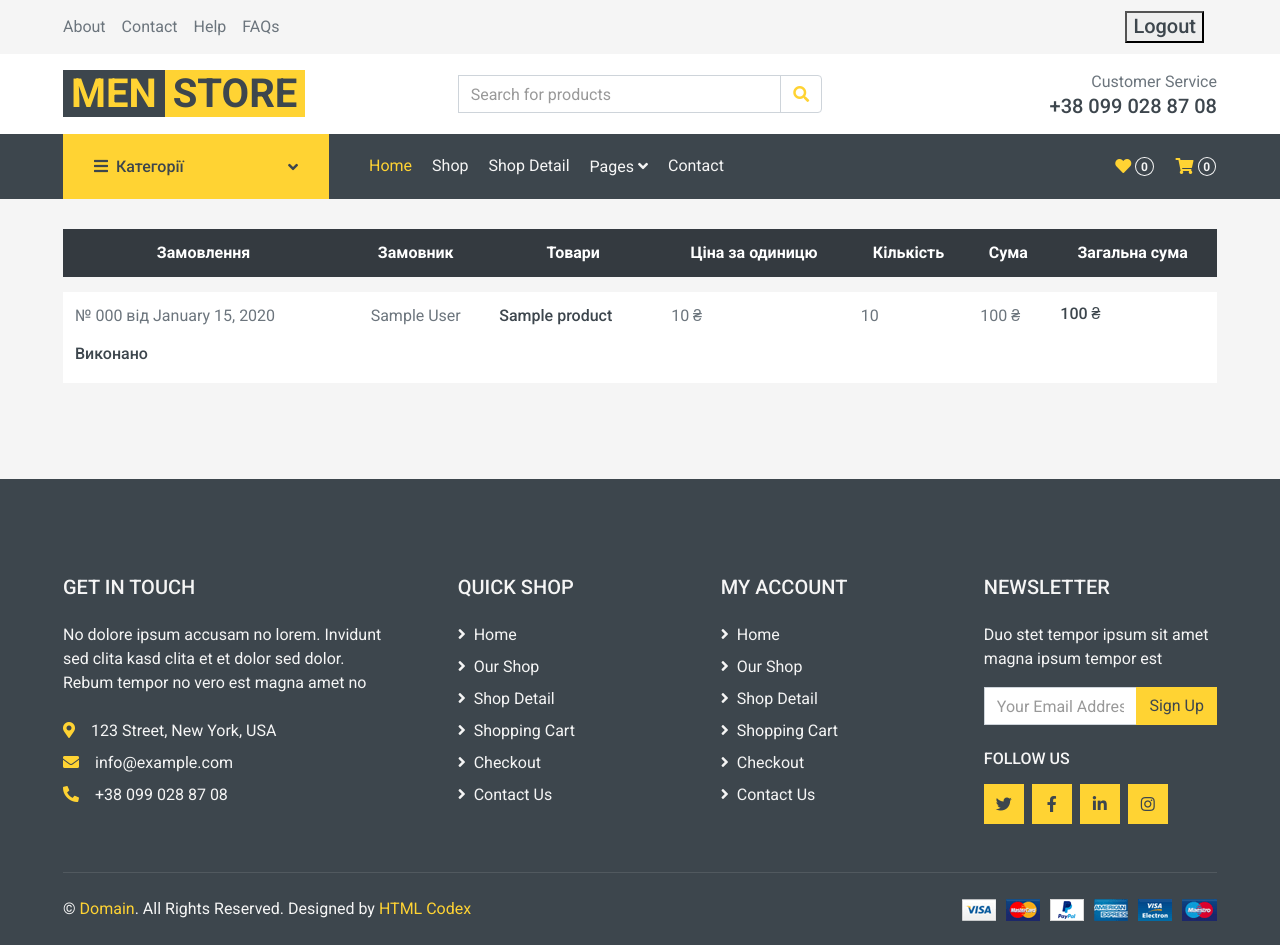
After one commit to StanislavSapal/Internet-shop, a Django app: page /orders/ in a window 1280 px wide. The commit adds this page. Run offline with Django 4.2, Linux system fonts and the light colour scheme; a user stored in the database is signed in; tables that the repository leaves empty hold one stand-in row (values such as "Sample post"); some libraries are stand-ins or nearby versions.

Commit message:
dashboard page created

```diff
--- a/menstoreproject/menstoreproject/templates/inc/_navbar.html
+++ b/menstoreproject/menstoreproject/templates/inc/_navbar.html
@@ -29,13 +29,14 @@
                 <div class="collapse navbar-collapse justify-content-between" id="navbarCollapse">
                     <div class="navbar-nav mr-auto py-0">
                         <a href="{% url 'home' %}" class="nav-item nav-link active">Home</a>
-                        <a href="products" class="nav-item nav-link">Shop</a>
+                        <a href="{% url 'list_of_products' %}" class="nav-item nav-link">Shop</a>
                         <a href="detail.html" class="nav-item nav-link">Shop Detail</a>
                         <div class="nav-item dropdown">
                             <a href="#" class="nav-link dropdown-toggle" data-toggle="dropdown">Pages <i
                                     class="fa fa-angle-down mt-1"></i></a>
                             <div class="dropdown-menu bg-primary rounded-0 border-0 m-0">
                                 <a href="{% url 'cart' %}" class="dropdown-item">Shopping Cart</a>
+                                <a href="{% url 'orders' %}" class="dropdown-item">My Orders</a>
                             </div>
                         </div>
                         <a href="contact.html" class="nav-item nav-link">Contact</a>
--- /dev/null
+++ b/menstoreproject/menstoreproject/templates/order/user_orders.html
@@ -0,0 +1,66 @@
+{% extends 'base.html' %}
+
+{% block title %}
+Архів замовлень {{ block.super }}
+{% endblock %}
+
+
+{% block content %}
+<div class="container-fluid">
+    <div class="row px-xl-5">
+        <div class="col-lg-12 table-responsive mb-5">
+            <table class="table table-light table-borderless table-hover text-center mb-0">
+                <thead class="thead-dark">
+                <tr>
+                    <th>Замовлення</th>
+                    <th>Замовник</th>
+                    <th>Товари</th>
+                    <th>Ціна за одиницю</th>
+                    <th>Кількість</th>
+                    <th>Сума</th>
+                    <th>Загальна сума</th>
+                </tr>
+                </thead>
+                <tbody class="align-middle">
+                {% for order in orders %}
+                <tr>
+                    <td class="align-left">
+                        <p align="left">№ {{ order.order_number }} від {{ order.created|date:"F d, Y" }}</p>
+                        <h6 align="left">{{ order.status }}</h6>
+                    </td>
+                    <td class="align-left">{{ order.first_name }} {{ order.last_name }}</td>
+                    <td class="align-left">
+                        {% for item in order.cart.cartitem_set.all %}
+                        <p align="left">
+                            <a class="h6 text-decoration-none text-truncate"
+                               href="{{ item.product.get_absolute_url }}">{{ item.product|truncatechars_html:35 }}
+                            </a>
+                        </p>
+                        {% endfor %}
+                    </td>
+                    <td class="align-left">
+                        {% for item in order.cart.cartitem_set.all %}
+                        <p align="left">{{ item.product.price }} ₴</p>
+                        {% endfor %}
+                    </td>
+                    <td class="align-left">
+                        {% for item in order.cart.cartitem_set.all %}
+                        <p align="left">{{ item.quantity }}</p>
+                        {% endfor %}
+                    </td>
+                    <td class="align-left">
+                        {% for item in order.cart.cartitem_set.all %}
+                        <p align="left">{{ item.total_item_price }} ₴</p>
+                        {% endfor %}
+                    </td>
+                    <td class="align-left">
+                        <h6 align="left">{{ order.cart.total_cart_sum.price_total }} ₴</h6>
+                    </td>
+                </tr>
+                {% endfor %}
+                </tbody>
+            </table>
+        </div>
+    </div>
+</div>
+{% endblock %}
--- a/menstoreproject/order/admin.py
+++ b/menstoreproject/order/admin.py
@@ -4,4 +4,5 @@ from .models import *
 
 @admin.register(Order)
 class OrderAdmin(admin.ModelAdmin):
-    list_display = ('id', 'cart', 'first_name', 'last_name', 'phone', 'email', 'town', 'region', 'address',)
+    list_display = ('id', 'cart', 'first_name', 'last_name', 'phone', 'email', 'town', 'region', 'address',
+                    'order_number', 'status')
--- a/menstoreproject/order/models.py
+++ b/menstoreproject/order/models.py
@@ -1,8 +1,20 @@
 from django.db import models
 from menstoreproject.models import TimeStampedModel
+import random
+
+
+def generate_order_number():
+    nums = [random.randint(0, 9) for _ in range(9)]
+    order_number = '{}{}{} {}{}{} {}{}{}'.format(*nums)
+    return order_number
 
 
 class Order(TimeStampedModel):
+    class StatusChoices(models.TextChoices):
+        DONE = 'Виконано'
+        IN_PROGRESS = 'Виконується'
+        CANCELLED = 'Скасовано'
+
     cart = models.ForeignKey('cart.Cart', on_delete=models.CASCADE)
     first_name = models.CharField(max_length=50)
     last_name = models.CharField(max_length=50)
@@ -11,3 +23,11 @@ class Order(TimeStampedModel):
     region = models.CharField(max_length=250)
     address = models.CharField(max_length=250)
     email = models.EmailField(blank=True)
+    order_number = models.CharField(max_length=11, unique=True)
+    status = models.CharField(max_length=11, choices=StatusChoices.choices, default=StatusChoices.IN_PROGRESS)
+    comment = models.TextField(blank=True, null=True, max_length=500)
+
+    def save(self, *args, **kwargs):
+        if not self.order_number:
+            self.order_number = generate_order_number()
+        super(Order, self).save(*args, **kwargs)
--- a/menstoreproject/order/urls.py
+++ b/menstoreproject/order/urls.py
@@ -4,4 +4,5 @@ from .views import *
 urlpatterns = [
     path('checkout/', OrderConfirmationView.as_view(), name='checkout'),
     path('checkout/success/', successful_order_page_view, name='successful_order'),
+    path('orders/', OrderList.as_view(), name='orders'),
 ]
--- a/menstoreproject/order/views.py
+++ b/menstoreproject/order/views.py
@@ -1,8 +1,9 @@
-from django.views.generic import FormView
+from django.views.generic import FormView, ListView
 from .forms import OrderForm
 from cart.models import Cart
 from django.shortcuts import render
 from django.db.models import F, Sum
+from .models import Order
 
 
 class OrderConfirmationView(FormView):
@@ -29,3 +30,12 @@ class OrderConfirmationView(FormView):
 
 def successful_order_page_view(request):
     return render(request, 'order/successful_order.html')
+
+
+class OrderList(ListView):
+    model = Order
+    template_name = 'order/user_orders.html'
+    context_object_name = 'orders'
+
+    def get_queryset(self):
+        return Order.objects.filter(cart__user=self.request.user)
```
Also changed, not shown: menstoreproject/order/migrations/0004_order_comment_order_order_number_order_status.py (added), menstoreproject/order/migrations/0005_alter_order_order_number.py (added), menstoreproject/order/migrations/0006_alter_order_order_number.py (added).
